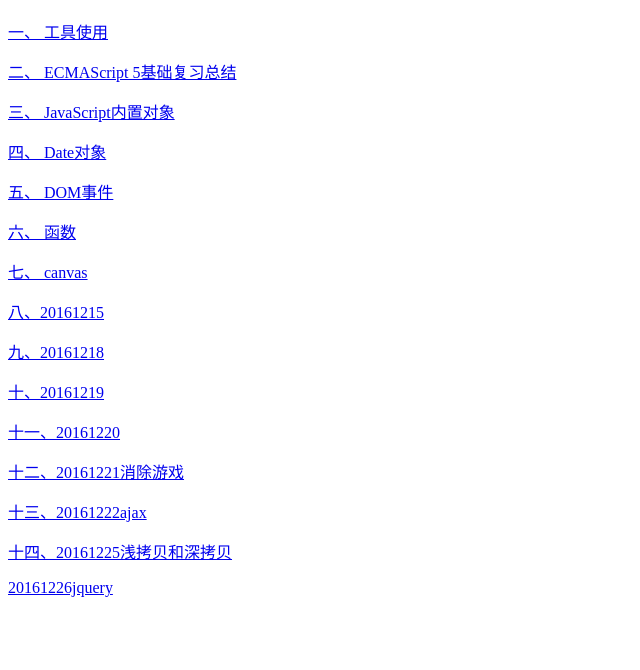
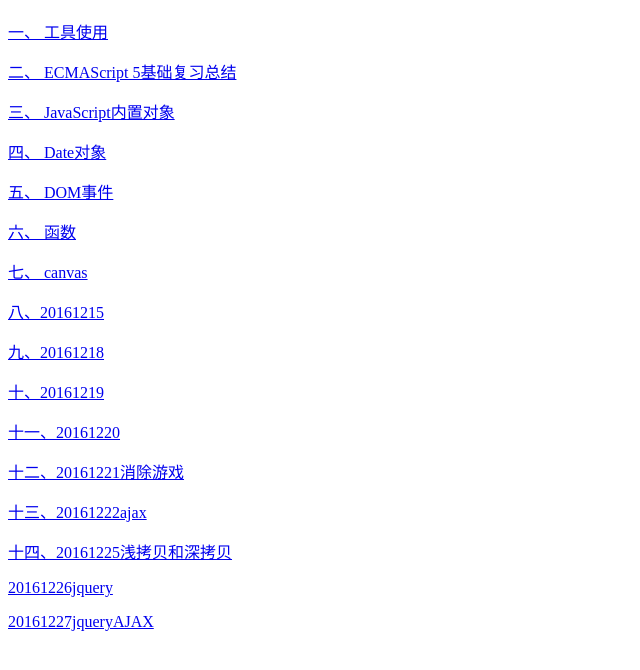
Before and after one commit to crayon1014/crayon1014.github.io, a plain HTML site: page index.html in a window 1280 px wide. Shown: the part 70-740 px from the top of the page, without its empty margins (0-640 px from the left). Drawn offline with Linux system fonts and the light colour scheme.

Commit message:
Update index.html

```diff
--- a/index.html
+++ b/index.html
@@ -23,6 +23,7 @@
     <p><a href="20161222.html">十三、20161222ajax</a></p>
     <p><a href="20161225.html">十四、20161225浅拷贝和深拷贝</a></p>
     <p><a href="20161226.html">20161226jquery</a></p>
+    <p><a href="20161227.html">20161227jqueryAJAX</a></p>
 
   </body>
 </html>
```
